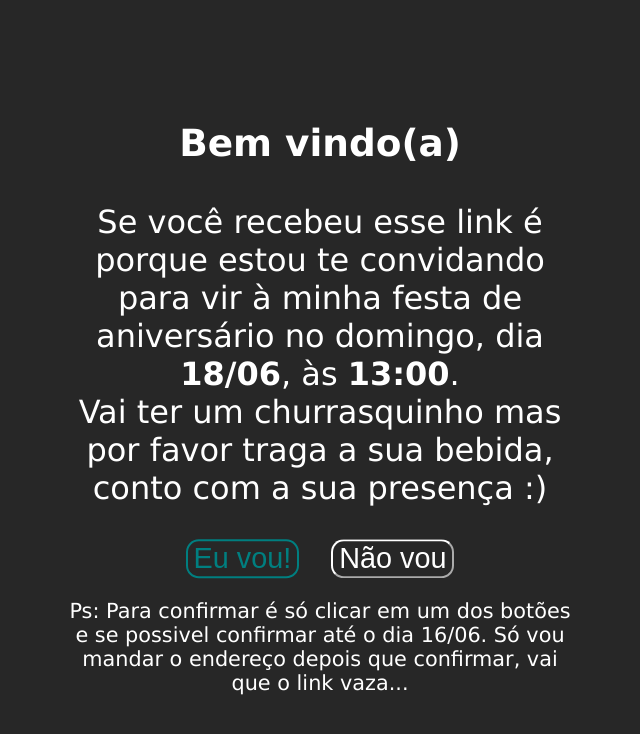
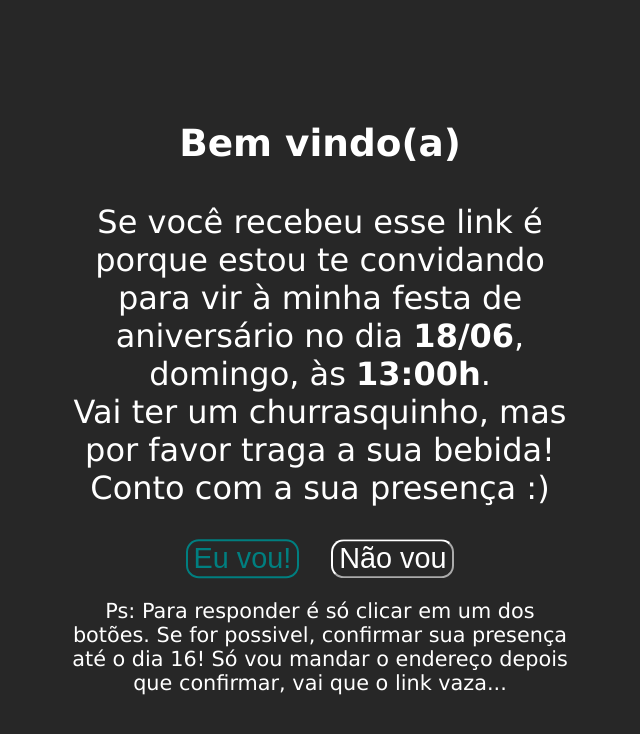
Before and after one commit to frsouzaa/festa, a plain HTML site: page index.html in a window 1280 px wide. Shown: the top 734 px of the page, without its empty margins (320-960 px from the left). Drawn offline with Linux system fonts and the light colour scheme.

Commit message:
ajustes no texto

```diff
--- a/index.html
+++ b/index.html
@@ -149,9 +149,9 @@
             <h3 id="titulo">Bem vindo(a)</h3>
             <p id="convite">
                 Se você recebeu esse link é porque estou te convidando para vir à minha
-                festa de aniversário no domingo, dia <b>18/06</b>, às <b>13:00</b>.
+                festa de aniversário no dia <b>18/06</b>, domingo, às <b>13:00h</b>.
                 <br />
-                Vai ter um churrasquinho mas por favor traga a sua bebida, conto com a
+                Vai ter um churrasquinho, mas por favor traga a sua bebida! Conto com a
                 sua presença :)
                 <br />
             </p>
@@ -166,9 +166,8 @@
                 </button>
             </div>
             <p id="ps">
-                Ps: Para confirmar é só clicar em um dos botões
-                e se possivel confirmar até o dia 16/06. Só vou mandar o
-                endereço depois que confirmar, vai que o link vaza...
+                Ps: Para responder é só clicar em um dos botões. Se for possivel, confirmar sua presença até o dia 16!
+                Só vou mandar o endereço depois que confirmar, vai que o link vaza...
             </p>
         </div>
     </div>
```
